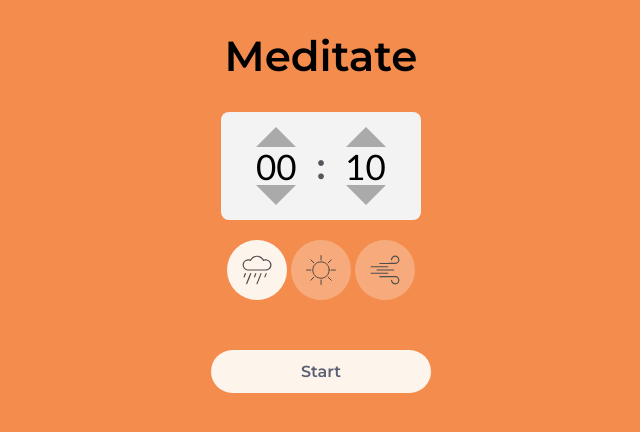
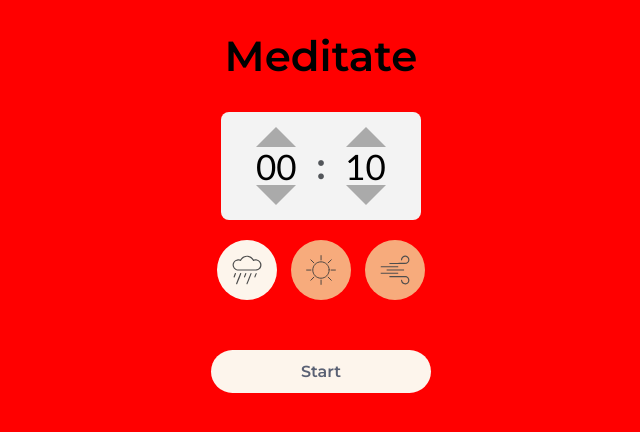
Before and after one commit to NunoGaioPereira/meditation-timer, a PHP site: page / in a window 1280 px wide. Shown: the top 432 px of the page, without its empty margins (319-959 px from the left). Run offline with PHP 8.4, Linux system fonts and the light colour scheme.

Commit message:
TEST COMMIT

```diff
--- a/css/meditation.css
+++ b/css/meditation.css
@@ -5,7 +5,7 @@
 }
 
 :root {
-    --background: #f48c4d;
+    --background: red;
     --gray: #5a6174;
     --light-contrast: #fdf5ec;
     --dark-contrast: #f7ab7c;
@@ -132,6 +132,7 @@ h3 {
   height: 60px;
   width: 60px;
   border-radius: 50%;
+  margin: 0 5px;
   padding: 15px;
   background-color: var(--dark-contrast);
   cursor: pointer;
@@ -198,9 +199,9 @@ h3 {
 }
 
 .modal .header {
-    display: flex;
+    /*display: flex;
     justify-content: space-between;
-    margin-bottom: 40px;
+    margin-bottom: 40px;*/
 }
 
 .modal .header svg {
```
